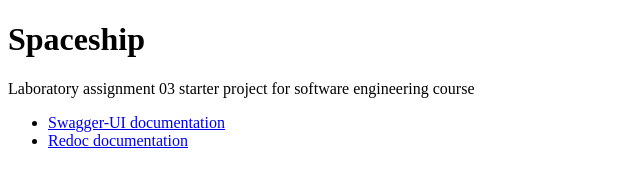
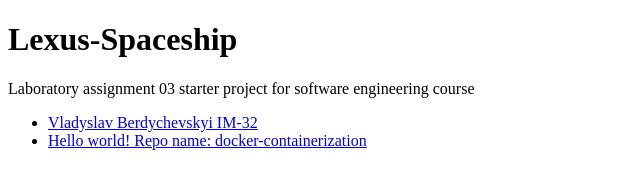
Before and after one commit to Crosshell/docker-containerization, a plain HTML site: page python/build/index.html in a window 1280 px wide. Shown: the whole page, without its empty margins (0-640 px from the left). Drawn offline with Linux system fonts and the light colour scheme.

Commit message:
Edit index.html

```diff
--- a/python/build/index.html
+++ b/python/build/index.html
@@ -2,14 +2,14 @@
 <html lang="en">
 <head>
     <meta charset="UTF-8">
-        <title>Spaceship</title>
+    <title>Lexus</title>
 </head>
 <body>
-        <h1>Spaceship</h1>
+<h1>Lexus-Spaceship</h1>
 <p>Laboratory assignment 03 starter project for software engineering course</p>
 <ul>
-            <li><a href='docs'>Swagger-UI documentation</a></li>
-            <li><a href='redoc'>Redoc documentation</a></li>
+    <li><a href='docs'>Vladyslav Berdychevskyi IM-32</a></li>
+    <li><a href='redoc'>Hello world! Repo name: docker-containerization</a></li>
 </ul>
 </body>
 </html>
```
Lines whose indentation alone changed are shown as unchanged.
